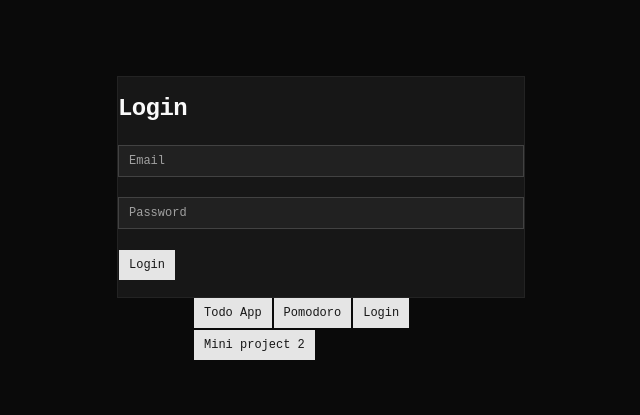
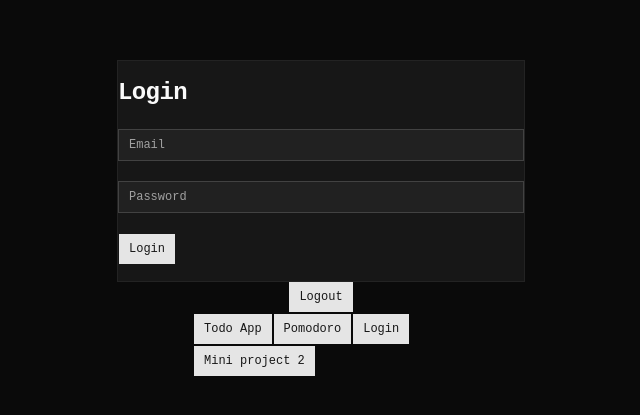
Before and after one commit to prashant9457/Daily-Dev, a React (Vite) app in the folder frontend/: page / in a window 1280 px wide. Shown: the part 181-596 px from the top of the page, without its empty margins (319-959 px from the left). Built offline with nearby package versions, Linux system fonts and the light colour scheme; no server answers.

Commit message:
Added : user logout feature

```diff
--- a/frontend/src/api/auth.api.ts
+++ b/frontend/src/api/auth.api.ts
@@ -20,3 +20,8 @@ export async function getCurrentUser() : Promise<User> {
   const response = await axiosInstance.get<User>("/auth/me");
   return response.data;
 }
+
+export async function logoutUser() {
+  const response = await axiosInstance.post("/auth/logout");
+  return response.data;
+}
--- /dev/null
+++ b/frontend/src/hooks/useLogout.ts
@@ -0,0 +1,15 @@
+import { logoutUser } from "@/api/auth.api";
+import { useMutation, useQueryClient } from "@tanstack/react-query";
+
+export function useLogout() {
+    const queryClient = useQueryClient();
+
+    return useMutation({
+        mutationFn: logoutUser,
+
+        onSuccess: () => {
+            queryClient.setQueryData(["currentUser"], null);
+        },
+
+    });
+}
--- a/frontend/src/pages/home/home.tsx
+++ b/frontend/src/pages/home/home.tsx
@@ -2,10 +2,13 @@ import { Button } from "../../components/ui/button";
 import { useNavigate } from "react-router-dom";
 import { useCurrentUser } from "../../hooks/userCurrentUser";
 import Login from "../auth/Login";
+import { useLogout } from "@/hooks/useLogout";
 
 export default function Home() {
   const navigate = useNavigate();
   const { data: user, isLoading } = useCurrentUser();
+
+  const {mutate: logout, isPending } = useLogout();
 
   return (
     <div className="min-h-screen flex flex-col items-center justify-center">
@@ -15,6 +18,10 @@ export default function Home() {
         (<p>Welcome, {user.name}</p>) :
         (<Login />)
       }
+      <Button onClick={() => logout()} disabled={isPending}>
+        {isPending ? "Logging out..." : "Logout"}
+      </Button>
+
       <div className="w-64">
         <Button onClick={() => navigate("/todo")}>Todo App</Button>
         <Button onClick={() => navigate("/pomodoro")}>Pomodoro</Button>
```
Also changed, not shown: 2 other files (tests, documents, lock files or other folders).
